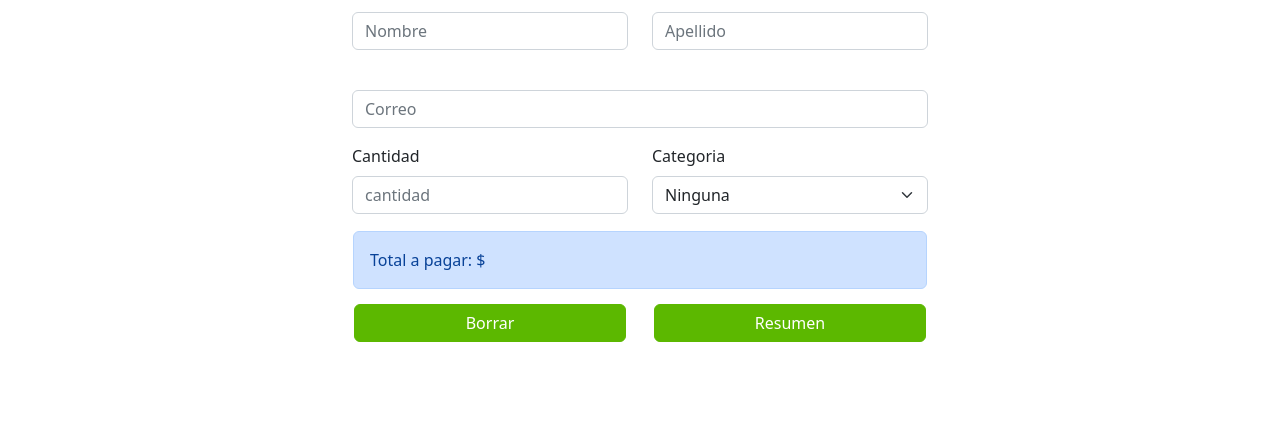
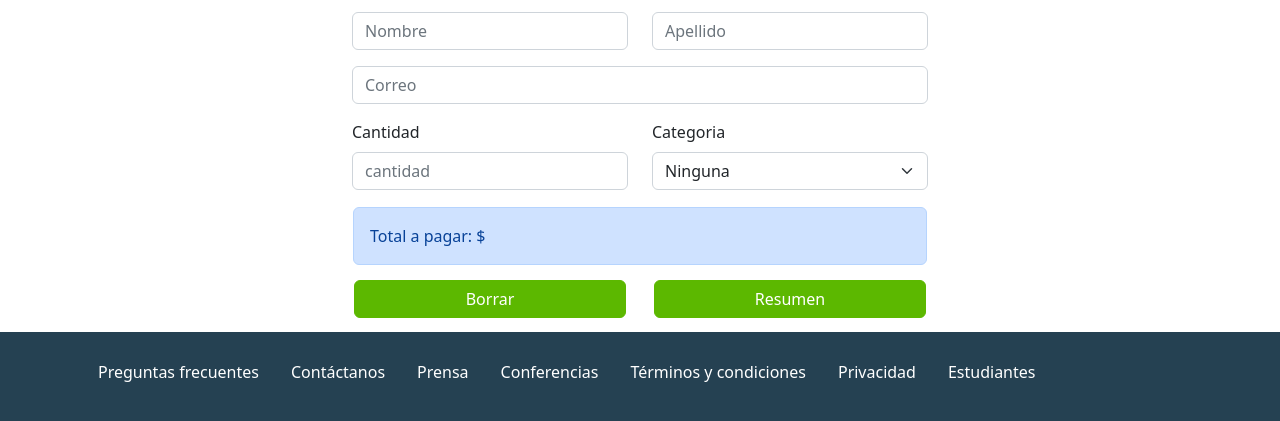
Before and after one commit to DADmaFIVE/practico_javascript, a plain HTML site: page index.html in a window 1280 px wide. Shown: the part 439-860 px from the top of the page. Before the commit the page ends 800 px from the top, so only its background shows below. Drawn offline with nearby package versions, Linux system fonts and the light colour scheme.

Commit message:
version de entrega

```diff
--- a/css/index.css
+++ b/css/index.css
@@ -122,3 +122,18 @@
 }
 
 /* Fin formulario */
+
+footer {
+    display: flex;
+    background-color: #254152;
+    width: 100%;
+    height: 90px;
+}
+
+.footer {
+    padding-top: 20px;
+}
+
+.link-footer {
+    color: white;
+}
--- a/index.html
+++ b/index.html
@@ -69,7 +69,7 @@
                 <h4>VALOR DE TICKET $200</h3>
             </article>
             <article class="formulario">
-                <form class="container" action="">
+                <form class="container" action="#TotalPagar">
                     <div class="row">
                         <div class="col">
                           <input id="fname" type="text" class="form-control mb-3" placeholder="Nombre" aria-label="Nombre">
@@ -80,7 +80,6 @@
                     </div>
 
                     <div>
-                        <label id="correo_label" for="correo" class="form-label" style="color: red"></label>
                         <input type="text" class="form-control mb-3" id="correo" placeholder="Correo">
                     </div>
 
@@ -105,13 +104,54 @@
                     </div>
 
                     <div class="row botones">
-                        <input id="borrar" class="btn btn-success col" type="reset" value="Borrar">
+                        <input id="borrar" class="btn btn-success col" type="reset" onclick="Reinicio()" value="Borrar">
                         <input id="submit" class="btn btn-success col" type="submit" value="Resumen">
                     </div>
                 </form>
             </article>
         </section>
     </main>
+    <footer>
+        <div class="container">
+            <ul class="nav align-items-center mb-5 footer">
+                <li class="nav-item">
+                    <a href="" class="nav-link link-footer">
+                        Preguntas frecuentes
+                    </a>
+                </li>
+                <li class="nav-item">
+                    <a href="" class="nav-link link-footer">
+                        Contáctanos
+                    </a>
+                </li>
+                <li class="nav-item">
+                    <a href="" class="nav-link link-footer">
+                        Prensa
+                    </a>
+                </li>
+                <li class="nav-item">
+                    <a href="" class="nav-link link-footer">
+                        Conferencias
+                    </a>
+                </li>
+                <li class="nav-item">
+                    <a href="" class="nav-link link-footer">
+                        Términos y condiciones
+                    </a>
+                </li>
+                <li class="nav-item">
+                    <a href="" class="nav-link link-footer">
+                        Privacidad
+                    </a>
+                </li>
+                <li class="nav-item">
+                    <a href="" class="nav-link link-footer">
+                        Estudiantes
+                    </a>
+                </li>
+            </ul>
+        </div>
+    </footer>
 
     <script src="https://cdn.jsdelivr.net/npm/bootstrap@5.2.2/dist/js/bootstrap.bundle.min.js" integrity="sha384-OERcA2EqjJCMA+/3y+gxIOqMEjwtxJY7qPCqsdltbNJuaOe923+mo//f6V8Qbsw3" crossorigin="anonymous"></script>
     <script src='./js/index.js'></script>
--- a/js/index.js
+++ b/js/index.js
@@ -41,32 +41,32 @@ function isPositiveInteger(n) {
     return 0 === n % (!isNaN(parseFloat(n)) && 0 <= ~~n);
 }
 
+const Reinicio = () => {
+    fname.classList.remove("is-invalid");
+    lname.classList.remove("is-invalid");
+    correo.classList.remove("is-invalid");
+    cantidad.classList.remove("is-invalid");
+    total_pagar.textContent = "Total a pagar: $";
+}
+
 form.onsubmit = function(e) {
 
-    if (fname.value === '' || lname.value === '') {
-        e.preventDefault();
     if (fname.value === '') {
         fname.classList.add("is-invalid");
     } else {
         fname.classList.remove("is-invalid");
     }
-
     if (lname.value === '') {
         lname.classList.add("is-invalid");
     } else {
         lname.classList.remove("is-invalid");
     }
-    } else {
-        //MostrarResumen();
-    }
 
     let arroba = correo.value.indexOf('@');
     if (correo.value === '' || arroba === -1) {
         correo.classList.add("is-invalid");
-        correo_label.textContent = "No ingresaste un correo válido";
     } else {
         correo.classList.remove("is-invalid");
-        correo_label.textContent = "";
     }
 
     if (isPositiveInteger(cantidad.value) === false || cantidad.value === '') {
@@ -74,10 +74,6 @@ form.onsubmit = function(e) {
     } else {
         cantidad.classList.remove("is-invalid");
         let index = selector.selectedIndex;
-        total_pagar.textContent = index;
-        //MostrarResumen(index, Number(cantidad.value));
+        MostrarResumen(index, Number(cantidad.value));
     }
-
-
-
 }
```
Also changed, not shown: reciclaje.txt (added). Lines whose indentation alone changed are shown as unchanged.
